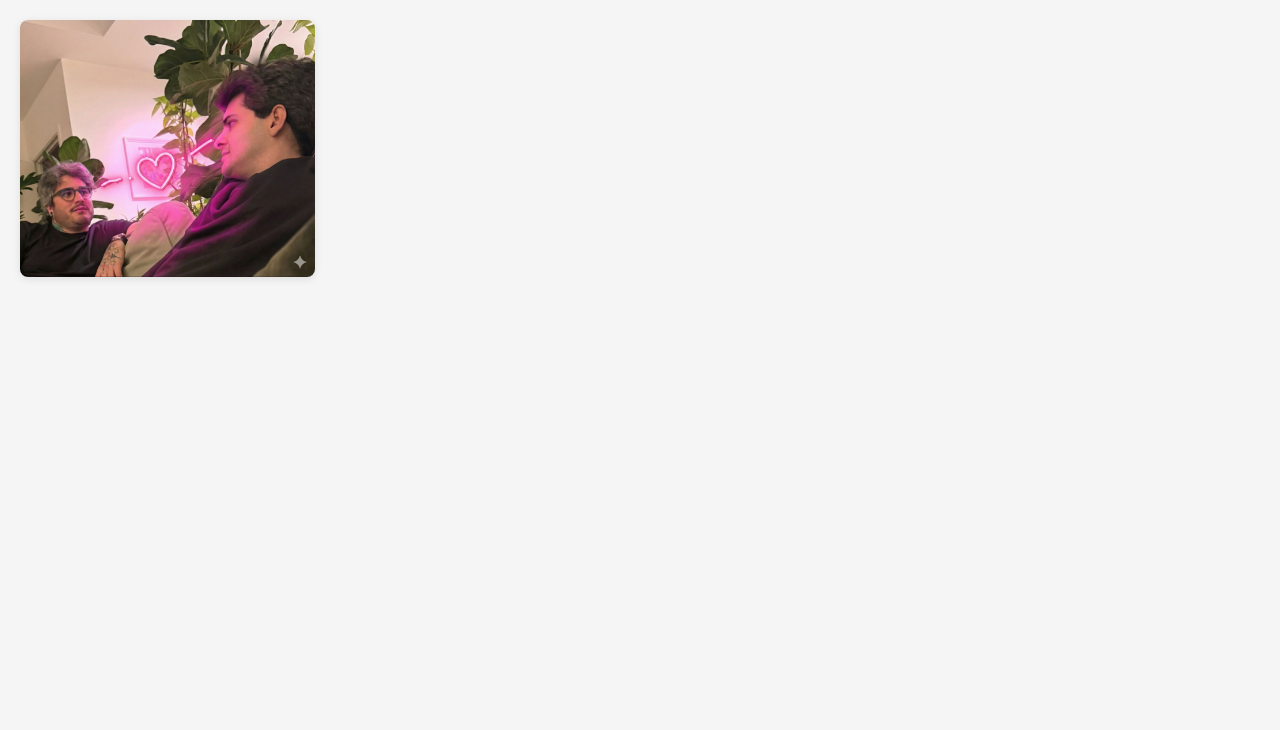
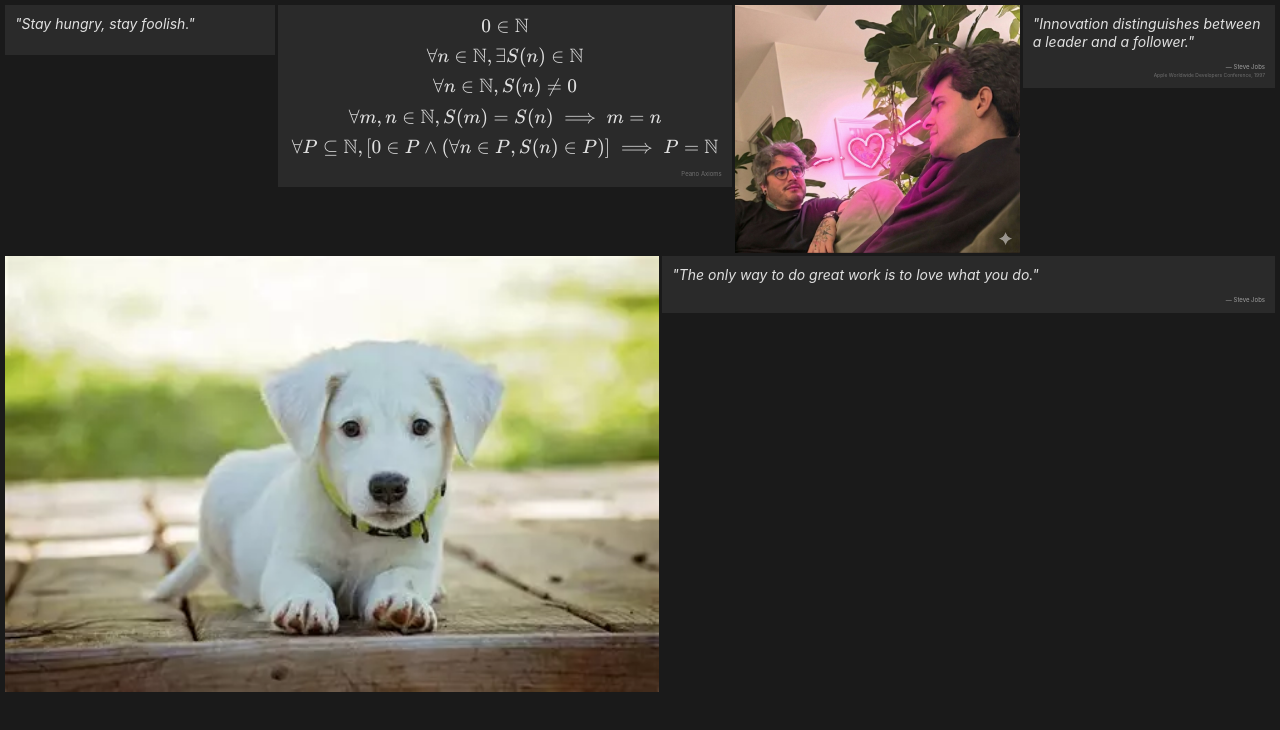
Before and after one commit to jsmont/moodboard, a plain HTML site: page index.html in a window 1280 px wide. Drawn offline with nearby package versions, Linux system fonts and the light colour scheme.

Commit message:
local static

```diff
--- a/index.html
+++ b/index.html
@@ -4,40 +4,87 @@
     <meta charset="UTF-8">
     <meta name="viewport" content="width=device-width, initial-scale=1.0">
     <title>Moodboard</title>
+    <link rel="stylesheet" href="https://cdn.jsdelivr.net/npm/katex@0.16.9/dist/katex.min.css">
     <style>
         body {
             margin: 0;
-            padding: 20px;
-            background-color: #f5f5f5;
+            padding: 5px;
+            background-color: #1a1a1a;
             font-family: Arial, sans-serif;
         }
         #board {
-            display: grid;
-            grid-template-columns: repeat(auto-fill, minmax(250px, 1fr));
-            gap: 20px;
-            max-width: 1400px;
-            margin: 0 auto;
+            display: flex;
+            flex-wrap: wrap;
+            gap: 3px;
+            align-items: flex-start;
         }
         .board-item {
-            background: white;
-            border-radius: 8px;
-            overflow: hidden;
-            box-shadow: 0 2px 8px rgba(0,0,0,0.1);
-            transition: transform 0.2s;
-        }
-        .board-item:hover {
-            transform: translateY(-4px);
-            box-shadow: 0 4px 12px rgba(0,0,0,0.15);
+            flex-grow: 1;
+            min-width: 150px;
         }
         .board-item img {
             width: 100%;
             height: auto;
             display: block;
         }
+        .quote-card {
+            background: #2a2a2a;
+            padding: 10px;
+            display: flex;
+            flex-direction: column;
+            justify-content: center;
+            font-family: -apple-system, BlinkMacSystemFont, "Segoe UI", Helvetica, Arial, sans-serif;
+        }
+        .quote-text {
+            font-size: 14px;
+            line-height: 1.3;
+            color: #e0e0e0;
+            margin-bottom: 12px;
+            font-style: italic;
+        }
+        .quote-text::before {
+            content: '"';
+        }
+        .quote-text::after {
+            content: '"';
+        }
+        .quote-author {
+            font-size: 6px;
+            color: #a0a0a0;
+            text-align: right;
+        }
+        .quote-source {
+            font-size: 5px;
+            color: #707070;
+            text-align: right;
+            margin-top: 2px;
+        }
+        .formula-card {
+            background: #2a2a2a;
+            padding: 10px;
+            display: flex;
+            flex-direction: column;
+            justify-content: center;
+            font-family: -apple-system, BlinkMacSystemFont, "Segoe UI", Helvetica, Arial, sans-serif;
+        }
+        .formula-content {
+            color: #e0e0e0;
+            margin-bottom: 6px;
+            text-align: center;
+        }
+        .formula-content:last-of-type {
+            margin-bottom: 8px;
+        }
+        .formula-label {
+            font-size: 6px;
+            color: #707070;
+            text-align: right;
+            margin-top: 4px;
+        }
         #loading {
             text-align: center;
             padding: 40px;
-            color: #666;
+            color: #999;
         }
     </style>
 </head>
@@ -45,35 +92,155 @@
     <div id="loading">Loading...</div>
     <div id="board"></div>
 </body>
+<script src="https://cdn.jsdelivr.net/npm/katex@0.16.9/dist/katex.min.js"></script>
 <script>
     const board = document.getElementById("board");
     const loading = document.getElementById("loading");
+    const MANIFEST_PATH = 'manifest.json';
+    const STATIC_FOLDER = 'static';
+    const QUOTES_PATH = `${STATIC_FOLDER}/quotes.json`;
+    const FORMULAS_PATH = `${STATIC_FOLDER}/formulas.json`;
 
-    async function loadMoodboard() {
+    function createQuoteCard(quote) {
+        const item = document.createElement('div');
+        item.className = 'board-item';
+        item.style.flexBasis = `${150 + Math.random() * 100}px`;
+
+        const card = document.createElement('div');
+        card.className = 'quote-card';
+
+        const text = document.createElement('div');
+        text.className = 'quote-text';
+        text.textContent = quote.text;
+        card.appendChild(text);
+
+        if (quote.author) {
+            const author = document.createElement('div');
+            author.className = 'quote-author';
+            author.textContent = `— ${quote.author}`;
+            card.appendChild(author);
+        }
+
+        if (quote.source) {
+            const source = document.createElement('div');
+            source.className = 'quote-source';
+            source.textContent = quote.source;
+            card.appendChild(source);
+        }
+
+        item.appendChild(card);
+        return item;
+    }
+
+    function createFormulaCard(formula) {
+        const item = document.createElement('div');
+        item.className = 'board-item';
+        item.style.flexBasis = `${250 + Math.random() * 200}px`;
+
+        const card = document.createElement('div');
+        card.className = 'formula-card';
+
+        const formulas = formula.formulas || [formula.formula];
+        formulas.forEach(f => {
+            const formulaDiv = document.createElement('div');
+            formulaDiv.className = 'formula-content';
+            try {
+                katex.render(f, formulaDiv, { throwOnError: false });
+            } catch (e) {
+                formulaDiv.textContent = f;
+            }
+            card.appendChild(formulaDiv);
+        });
+
+        if (formula.label) {
+            const label = document.createElement('div');
+            label.className = 'formula-label';
+            label.textContent = formula.label;
+            card.appendChild(label);
+        }
+
+        item.appendChild(card);
+        return item;
+    }
+
+    function shuffleArray(array) {
+        for (let i = array.length - 1; i > 0; i--) {
+            const j = Math.floor(Math.random() * (i + 1));
+            [array[i], array[j]] = [array[j], array[i]];
+        }
+        return array;
+    }
+
+    async function loadQuotes() {
         try {
-            const response = await fetch('static/manifest.json');
+            const response = await fetch(QUOTES_PATH);
+            const quotes = await response.json();
+            return quotes.map(quote => ({ type: 'quote', data: quote }));
+        } catch (error) {
+            console.error('Failed to load quotes:', error);
+            return [];
+        }
+    }
+
+    async function loadFormulas() {
+        try {
+            const response = await fetch(FORMULAS_PATH);
+            const formulas = await response.json();
+            return formulas.map(formula => ({ type: 'formula', data: formula }));
+        } catch (error) {
+            console.error('Failed to load formulas:', error);
+            return [];
+        }
+    }
+
+    async function loadImages() {
+        try {
+            const response = await fetch(MANIFEST_PATH);
             const manifest = await response.json();
 
-            loading.style.display = 'none';
-
-            manifest.files.forEach(filename => {
-                const item = document.createElement('div');
-                item.className = 'board-item';
-
-                const img = document.createElement('img');
-                img.src = `static/${filename}`;
-                img.alt = filename;
-                img.loading = 'lazy';
-
-                item.appendChild(img);
-                board.appendChild(item);
-            });
-
-            console.log(`Loaded ${manifest.files.length} files from manifest (generated: ${manifest.generated})`);
+            return manifest.files
+                .filter(filename => filename !== 'quotes.json' && filename !== 'formulas.json')
+                .map(filename => ({ type: 'image', data: filename }));
         } catch (error) {
             loading.textContent = 'Error loading moodboard: ' + error.message;
             console.error('Failed to load manifest:', error);
+            return [];
         }
+    }
+
+    async function loadMoodboard() {
+        const [images, quotes, formulas] = await Promise.all([loadImages(), loadQuotes(), loadFormulas()]);
+        const allItems = shuffleArray([...images, ...quotes, ...formulas]);
+
+        allItems.forEach(item => {
+            if (item.type === 'quote') {
+                const quoteCard = createQuoteCard(item.data);
+                board.appendChild(quoteCard);
+            } else if (item.type === 'formula') {
+                const formulaCard = createFormulaCard(item.data);
+                board.appendChild(formulaCard);
+            } else if (item.type === 'image') {
+                const boardItem = document.createElement('div');
+                boardItem.className = 'board-item';
+
+                const img = document.createElement('img');
+                img.src = `${STATIC_FOLDER}/${item.data}`;
+                img.alt = item.data;
+                img.loading = 'lazy';
+
+                img.onload = function() {
+                    const aspectRatio = this.naturalWidth / this.naturalHeight;
+                    const randomScale = 150 + Math.random() * 100;
+                    boardItem.style.flexBasis = `${aspectRatio * randomScale}px`;
+                };
+
+                boardItem.appendChild(img);
+                board.appendChild(boardItem);
+            }
+        });
+
+        console.log(`Loaded ${allItems.length} items (${images.length} images, ${quotes.length} quotes, ${formulas.length} formulas)`);
+        loading.style.display = 'none';
     }
 
     loadMoodboard();
--- /dev/null
+++ b/static/formulas.json
@@ -0,0 +1,12 @@
+[
+  {
+    "formulas": [
+      "0 \\in \\mathbb{N}",
+      "\\forall n \\in \\mathbb{N}, \\exists S(n) \\in \\mathbb{N}",
+      "\\forall n \\in \\mathbb{N}, S(n) \\neq 0",
+      "\\forall m, n \\in \\mathbb{N}, S(m) = S(n) \\implies m = n",
+      "\\forall P \\subseteq \\mathbb{N}, [0 \\in P \\land (\\forall n \\in P, S(n) \\in P)] \\implies P = \\mathbb{N}"
+    ],
+    "label": "Peano Axioms"
+  }
+]
--- /dev/null
+++ b/static/quotes.json
@@ -0,0 +1,14 @@
+[
+  {
+    "text": "The only way to do great work is to love what you do.",
+    "author": "Steve Jobs"
+  },
+  {
+    "text": "Innovation distinguishes between a leader and a follower.",
+    "author": "Steve Jobs",
+    "source": "Apple Worldwide Developers Conference, 1997"
+  },
+  {
+    "text": "Stay hungry, stay foolish."
+  }
+]
```
Also changed, not shown: manifest.json (added), static/potatoes.webp (added), 2 other files.
